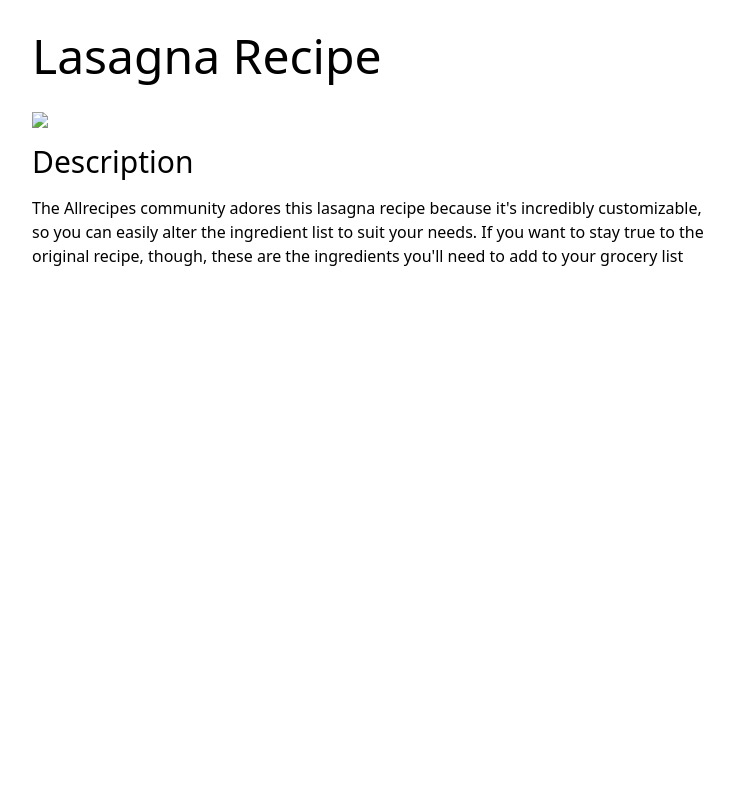
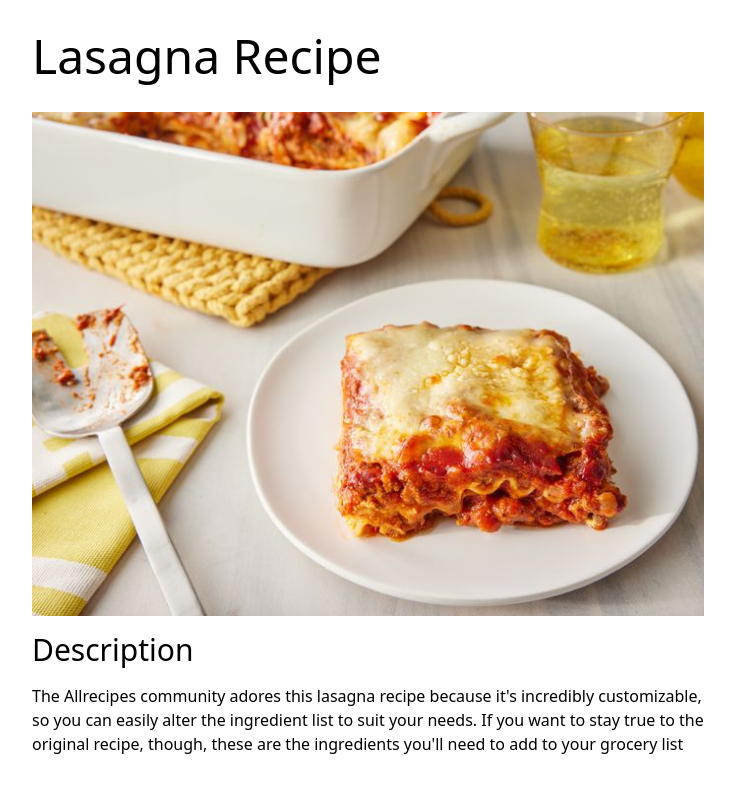
Before and after one commit to dannydickson/odin-recipes, a plain HTML site: page recipes/lasagna.html in a window 1280 px wide. Shown: the whole page, without its empty margins (272-1007 px from the left). Drawn offline with nearby package versions, Linux system fonts and the light colour scheme; the site is published under a folder, as on GitHub Pages, so addresses that start at the root find nothing.

Commit message:
fixed broken image

```diff
--- a/recipes/lasagna.html
+++ b/recipes/lasagna.html
@@ -9,7 +9,7 @@
 <body>
 	<div class="max-w-2xl mx-auto">
 	<h1 class="text-5xl my-8">Lasagna Recipe</h1>
-	<img src="/images/lasagna.jpg">
+	<img src="../images/lasagna.jpg">
 	<h2 class="text-3xl my-4">Description</h2>
 	<p>The Allrecipes community adores this lasagna recipe because it's incredibly customizable, so you can easily alter the ingredient list to suit your needs. If you want to stay true to the original recipe, though, these are the ingredients you'll need to add to your grocery list</p>
 	</div>
```
